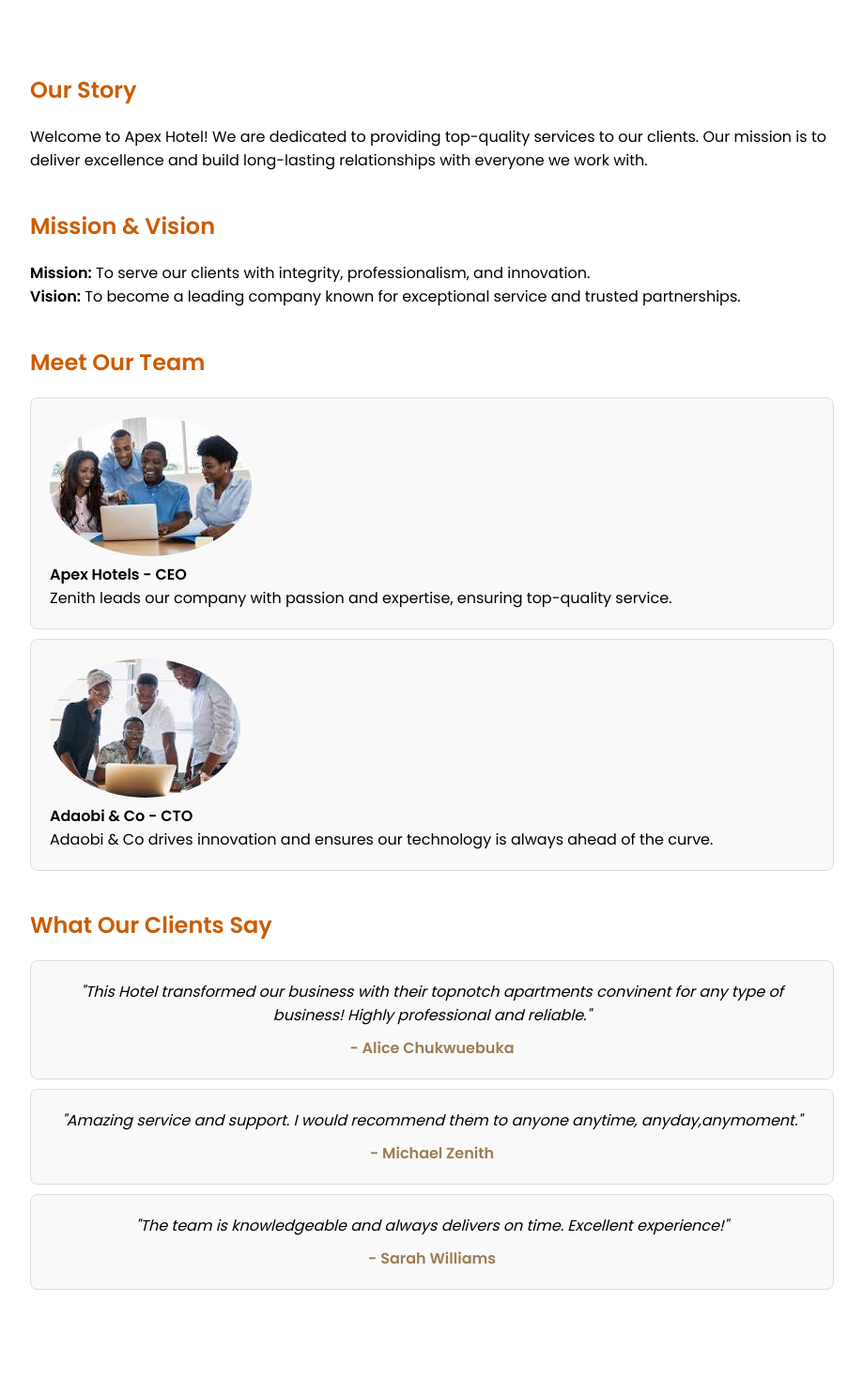
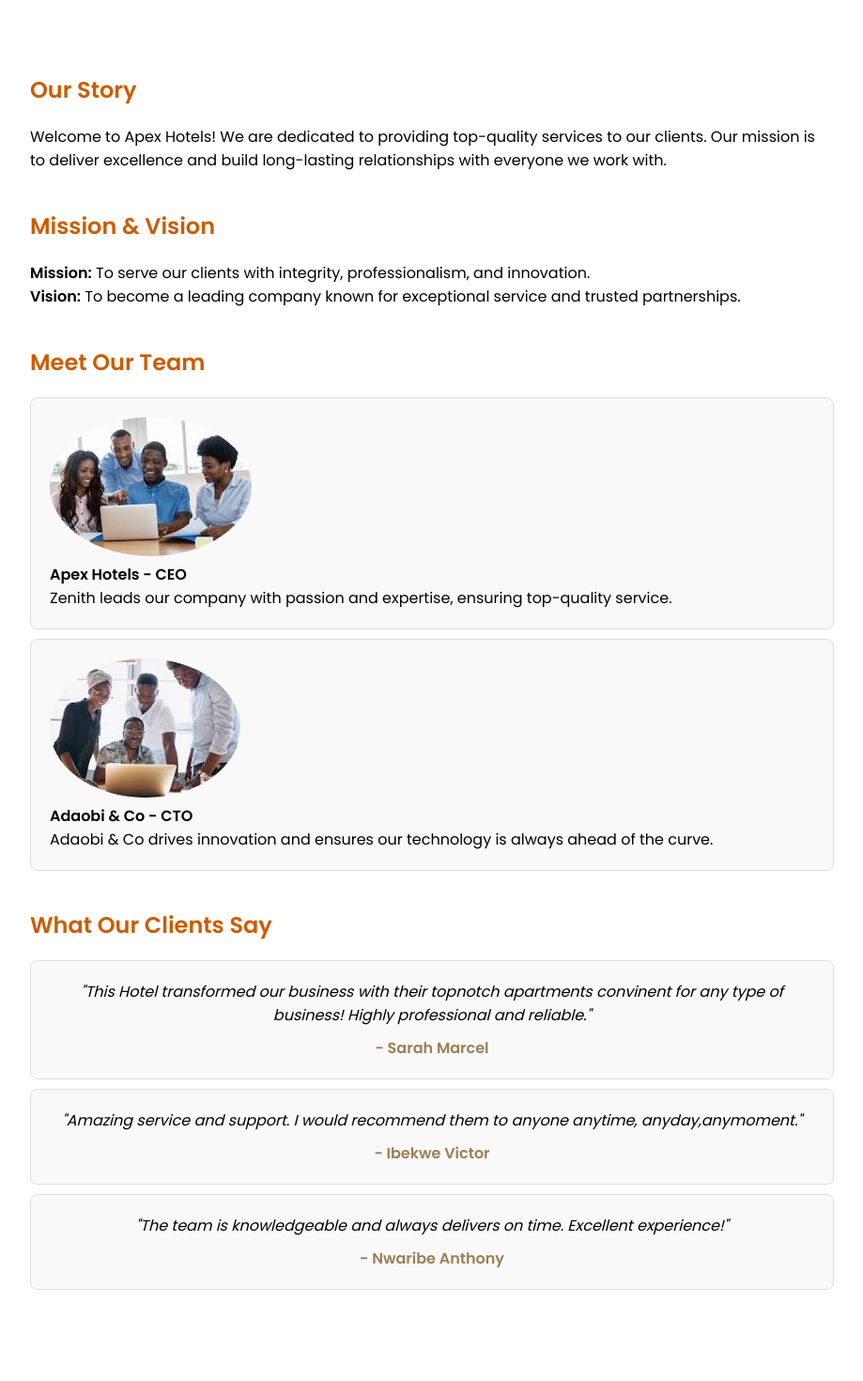
Before and after one commit to Zenith-Top/Apex-Collab, a React (Vite) app: page /about in a window 1280 px wide. Shown: the part 680-2150 px from the top of the page at 94% size, without its empty margins (180-1099 px from the left). Built offline with nearby package versions, Linux system fonts and the light colour scheme; a web font is replaced by a local one.

Commit message:
final updates

```diff
--- a/src/Components/About/About.jsx
+++ b/src/Components/About/About.jsx
@@ -2,78 +2,96 @@ import "../About/About.css";
 import team1 from "../../assets/team1.jpg";
 import team2 from "../../assets/team2.jpg";
 
-import React from 'react'
+import React from "react";
 
 const About = () => {
   return (
     <>
-
       <div className="about-header-img"></div>
       <div className="about_wrapper section">
         <small className="section_Heading">Luxury Amenities</small>
         <h2 className="section_Title">
-          About  <span>Us</span>
+          About <span>Us</span>
         </h2>
 
         <div className="about_content">
-
-
           <main>
             {/* < Company Info Section  */}
             <section id="company-info">
               <h2>Our Story</h2>
-    <p>Welcome to Apex Hotel! We are dedicated to providing top-quality services to our clients.
-    Our mission is to deliver excellence and build long-lasting relationships with everyone we work with.</p>
+              <p>
+                Welcome to Apex Hotels! We are dedicated to providing
+                top-quality services to our clients. Our mission is to deliver
+                excellence and build long-lasting relationships with everyone we
+                work with.
+              </p>
             </section>
 
             {/* Mission & Vision Section */}
             <section id="mission-vision">
               <h2>Mission & Vision</h2>
-    <p><strong>Mission:</strong> To serve our clients with integrity, professionalism, and innovation.</p>
-    <p><strong>Vision:</strong> To become a leading company known for exceptional service and trusted partnerships.</p>
+              <p>
+                <strong>Mission:</strong> To serve our clients with integrity,
+                professionalism, and innovation.
+              </p>
+              <p>
+                <strong>Vision:</strong> To become a leading company known for
+                exceptional service and trusted partnerships.
+              </p>
             </section>
 
             {/* Team Section  */}
             <section id="team">
               <h2>Meet Our Team</h2>
-    <div class="team-member">
-      <img src={team1} alt="Team Member"  />
+              <div className="team-member">
+                <img src={team1} alt="Team Member" />
                 <h4>Apex Hotels - CEO</h4>
-      <p>Zenith leads our company with passion and expertise, ensuring top-quality service.</p>
+                <p>
+                  Zenith leads our company with passion and expertise, ensuring
+                  top-quality service.
+                </p>
               </div>
-    <div class="team-member">
-      <img src={team2} alt="Team Member"  />
+              <div className="team-member">
+                <img src={team2} alt="Team Member" />
                 <h4>Adaobi & Co - CTO</h4>
-      <p>Adaobi & Co drives innovation and ensures our technology is always ahead of the curve.</p>
+                <p>
+                  Adaobi & Co drives innovation and ensures our technology is
+                  always ahead of the curve.
+                </p>
               </div>
             </section>
 
             {/* Testimonials Section */}
             <section id="testimonials">
               <h2>What Our Clients Say</h2>
-    <div class="testimonial">
-      <p>"This Hotel transformed our business with their topnotch apartments convinent for any type of business! Highly professional and reliable."</p>
-      <h4>- Alice Chukwuebuka</h4>
+              <div className="testimonial">
+                <p>
+                  "This Hotel transformed our business with their topnotch
+                  apartments convinent for any type of business! Highly
+                  professional and reliable."
+                </p>
+                <h4>- Sarah Marcel</h4>
               </div>
-    <div class="testimonial">
-      <p>"Amazing service and support. I would recommend them to anyone anytime, anyday,anymoment."</p>
-      <h4>- Michael Zenith</h4>
+              <div className="testimonial">
+                <p>
+                  "Amazing service and support. I would recommend them to anyone
+                  anytime, anyday,anymoment."
+                </p>
+                <h4>- Ibekwe Victor</h4>
               </div>
-    <div class="testimonial">
-      <p>"The team is knowledgeable and always delivers on time. Excellent experience!"</p>
-      <h4>- Sarah Williams</h4>
+              <div className="testimonial">
+                <p>
+                  "The team is knowledgeable and always delivers on time.
+                  Excellent experience!"
+                </p>
+                <h4>- Nwaribe Anthony</h4>
               </div>
             </section>
           </main>
-
-
         </div>
-
-
       </div>
     </>
-  )
+  );
+};
 
-}
-
-export default About
+export default About;
--- a/src/Components/RoomsRating/RoomsRating.css
+++ b/src/Components/RoomsRating/RoomsRating.css
@@ -37,11 +37,9 @@
   );
 }
 
-
-
 .Rooms_Class_Container {
   display: grid;
-    grid-template-columns: repeat(2,1fr);
+  grid-template-columns: repeat(2, 1fr);
 }
 
 .img1 {
@@ -113,14 +111,13 @@
   color: #cb5c00;
 }
 
-
-
 .booking-bar {
   width: 100%;
   background: white;
   padding: 20px;
   border-radius: 10px;
   display: flex;
+  flex-wrap: wrap;
   justify-content: center;
   align-items: center;
   gap: 20px;
@@ -164,10 +161,8 @@
   background-color: #fff;
   border-color: #cb5c00;
   color: #cb5c00;
-  transition:  0.5s ease-in-out;
+  transition: 0.5s ease-in-out;
 }
-
-
 
 @media (max-width: 992px) {
   .room-header-img {
@@ -181,7 +176,6 @@
   }
 }
 
-
 @media (max-width: 768px) {
   .room-header-img {
     min-height: 35vh;
@@ -193,7 +187,6 @@
   }
 }
 
-
 @media (max-width: 480px) {
   .room-header-img {
     min-height: 30vh;
@@ -204,4 +197,42 @@
     padding: 4px 14px;
     border-width: 2px;
   }
+
+  .Rooms_Class_Container {
+    grid-template-columns: repeat(1, 1fr);
+    grid-template-rows: repeat(1, 1fr);
   }
+
+  .img1,
+  .img2,
+  .img3,
+  .img4,
+  .img5,
+  .img6 {
+    height: 300px;
+  }
+
+  .Rooms_Class_Container > div:nth-child(3) {
+    grid-row: 4;
+  }
+
+  .Rooms_Class_Container > div:nth-child(4) {
+    grid-row: 3;
+  }
+
+  .Rooms_Class_Container > div:nth-child(7) {
+    grid-row: 8;
+  }
+
+  .Rooms_Class_Container > div:nth-child(8) {
+    grid-row: 7;
+  }
+
+  .Rooms_Class_Container > div:nth-child(11) {
+    grid-row: 12;
+  }
+
+  .Rooms_Class_Container > div:nth-child(12) {
+    grid-row: 11;
+  }
+}
```
Lines whose indentation alone changed are shown as unchanged.
